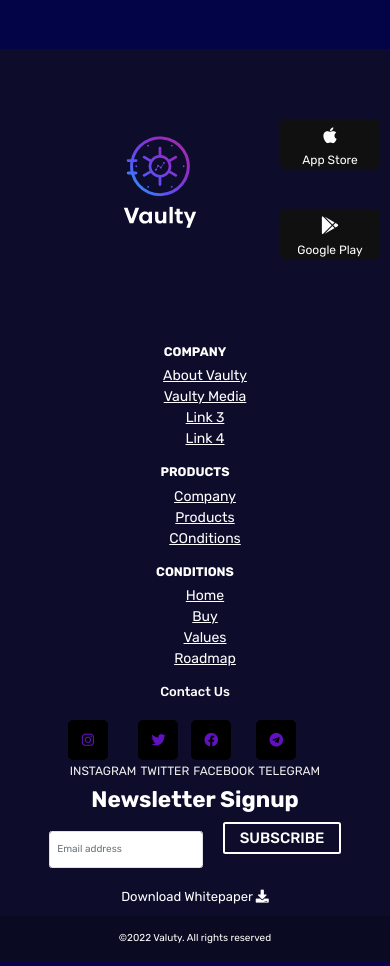
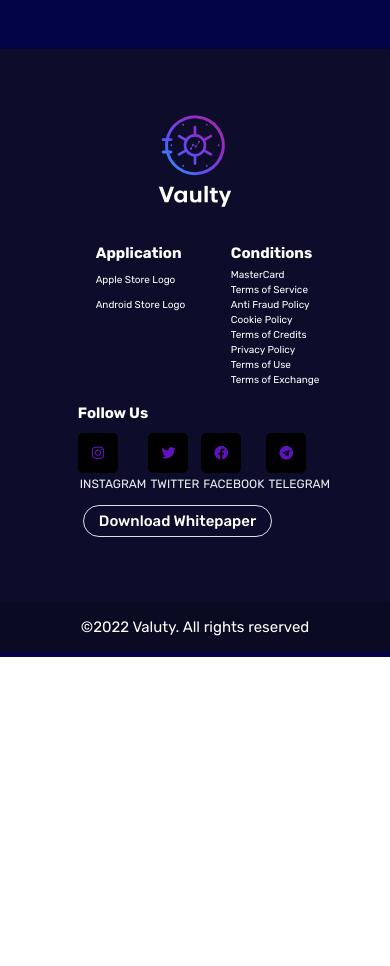
Before and after one commit to technical-channel/vaultystaking, a React (Create React App) app: page / in a window 390 px wide. Shown: the part 7308-8274 px from the top of the page. After the commit the page ends 7965 px from the top, so only its background shows below. Built offline with nearby package versions, Linux system fonts and the light colour scheme; what @walletconnect/web3-provider would draw is missing.

Commit message:
Update Footer.js

```diff
--- a/src/Components/Footer.js
+++ b/src/Components/Footer.js
@@ -7,108 +7,37 @@
     <div>
       {" "}
       <footer className="text-center bg-[#0d0d2b] text-white">
-        <div className="flex justify-evenly p-20 items-center">
+        <div className="flex flex-wrap justify-evenly p-20 items-start">
           <img src={logo} alt="Vaulty Logo" className="main-footer__logo" />
-          <div className="flex flex-wrap items-center justify-center">
-            <a
-              class="app-btn blu flex flex-col items-center vert"
-              href="http:apple.com"
-            >
-              <i class="fab fa-apple"></i>
-              <p>
-                <span class="big-txt">App Store</span>
-              </p>
-            </a>
-
-            <a
-              class="app-btn blu flex flex-col items-center vert"
-              href="http:google.com"
-            >
-              <i class="fab fa-google-play"></i>
-              <p>
-                <span class="big-txt">Google Play</span>
-              </p>
-            </a>
-          </div>
+          <div>
+            <ul style={{ textAlign: "justify" }}>
+              <li className="text-2xl p-2 font-bold text-white">Application</li>
+              <li className="p-2">Apple Store Logo</li>
+              <li className="p-2">Android Store Logo</li>
+            </ul>
           </div>
 
-        <div className="container px-6 pt-6 social-icons">
-          <div className="grid lg:grid-cols-4 md:grid-cols-2">
-            <div className="mb-6">
-              <h5 className="uppercase font-bold mb-2.5">Company</h5>
-              <ul className="list-none mb-0">
-                <li>
-                  <a href="#!" className="text-white">
-                    About Vaulty
-                  </a>
-                </li>
-                <li>
-                  <a href="#!" className="text-white">
-                    Vaulty Media
-                  </a>
-                </li>
-                <li>
-                  <a href="#!" className="text-white">
-                    Link 3
-                  </a>
-                </li>
-                <li>
-                  <a href="#!" className="text-white">
-                    Link 4
-                  </a>
-                </li>
+          <div>
+            {" "}
+            <ul style={{ textAlign: "justify" }}>
+              <li className="text-2xl py-2 font-bold text-white">Conditions</li>
+              <li>MasterCard </li>
+              <li>Terms of Service</li>
+              <li> Anti Fraud Policy</li>
+              <li> Cookie Policy</li>
+              <li>Terms of Credits</li>
+              <li>Privacy Policy</li>
+              <li>Terms of Use</li>
+              <li>Terms of Exchange</li>
             </ul>
           </div>
-            <div className="mb-6">
-              <h5 className="uppercase font-bold mb-2.5">Products</h5>
-              <ul className="list-none mb-0">
-                <li>
-                  <a href="#!" className="text-white">
-                    Company
-                  </a>
-                </li>
-                <li>
-                  <a href="#!" className="text-white">
-                    Products
-                  </a>
-                </li>
-                <li>
-                  <a href="#!" className="text-white">
-                    COnditions
-                  </a>
-                </li>
-              </ul>
-            </div>
-            <div className="mb-6">
-              <h5 className="uppercase font-bold mb-2.5">Conditions</h5>
-              <ul className="list-none mb-0">
-                <li>
-                  <a href="#" className="text-white">
-                    Home
-                  </a>
-                </li>
-                <li>
-                  <a href="#buy" className="text-white">
-                    Buy
-                  </a>
-                </li>
-                <li>
-                  <a href="#values" className="text-white">
-                    Values
-                  </a>
-                </li>
-                <li>
-                  <a href="#roadmap" className="text-white">
-                    Roadmap
-                  </a>
-                </li>
-              </ul>
-            </div>
-            <div class="main">
           <div>
-                <h3>Contact Us</h3>
-              </div>
-              <div className="flex ">
+            {" "}
+            <ul style={{ textAlign: "justify" }}>
+              <li className="text-2xl p-2 font-bold text-white">Follow Us</li>
+              <li className="p-2">
+                <div className="flex">
+                  {" "}
                   <a
                     href="https://www.instagram.com/vaultypro/"
                     target="_blank"
@@ -150,66 +79,25 @@
                     <span class="nav-link-text">Telegram</span>
                   </a>
                 </div>
+              </li>
+              <li className="p-2">
+                <a
+                  href={pdf}
+                  target="_blank"
+                  className="main-footer-navbar__nav__link"
+                >
+                  {" "}
+                  <button class="px-4 py-2 mx-2 border border-sky-500 bg-transparent hover:bg-gradient-to-r from-[#a42e9a] to-[#5951f6] text-white text-2xl font-medium rounded-full">
+                    Download Whitepaper
+                  </button>
+                </a>
+              </li>
+            </ul>
           </div>
         </div>
-        </div>
-        <div className="md:ml-auto md:mb-6">
-          <p className="text-4xl">
-            <strong>Newsletter Signup</strong>
-          </p>
-        </div>
-        <div>
-          <div className="gap-8 flex justify-center items-center">
-            <div className="md:mb-9">
-              <input
-                type="text"
-                className="
-          form-control
-          block
-          w-[200px]
-          text-5xl
-          px-8
-          py-3
-          text-base
-          font-normal
-          text-gray-700
-          bg-white bg-clip-padding
-          border border-solid border-gray-300
-          rounded
-          transition
-          ease-in-out
-          m-0
-          focus:text-gray-700 focus:bg-white focus:border-blue-600 focus:outline-none
-        "
-                id="exampleFormControlInput1"
-                placeholder="Email address"
-              />
-            </div>
-            <div className="mb-9">
-              <button
-                type="submit"
-                className="inline-block px-6 py-2 border-2 border-white text-white font-medium text-2xl leading-tight uppercase rounded hover:bg-black hover:bg-opacity-5 focus:outline-none focus:ring-0 transition duration-150 ease-in-out"
-              >
-                Subscribe
-              </button>
-            </div>
-          </div>
-          <form action></form>
-        </div>
-        <a href={pdf} target="_blank" className="main-footer-navbar__nav__link">
-          <button
-            style={{
-              padding: 10,
-              height: "auto",
-              width: 200,
-              fontSize: "unset",
-            }}
-          >
-            Download Whitepaper <i class="fa fa-download"></i>
-          </button>
-        </a>
+
         <div
-          className="text-center p-4"
+          className="text-center text-2xl p-4"
           style={{ backgroundColor: "rgba(0, 0, 0, 0.2)" }}
         >
           ©2022 Valuty. All rights reserved
```
Lines whose indentation alone changed are shown as unchanged.
